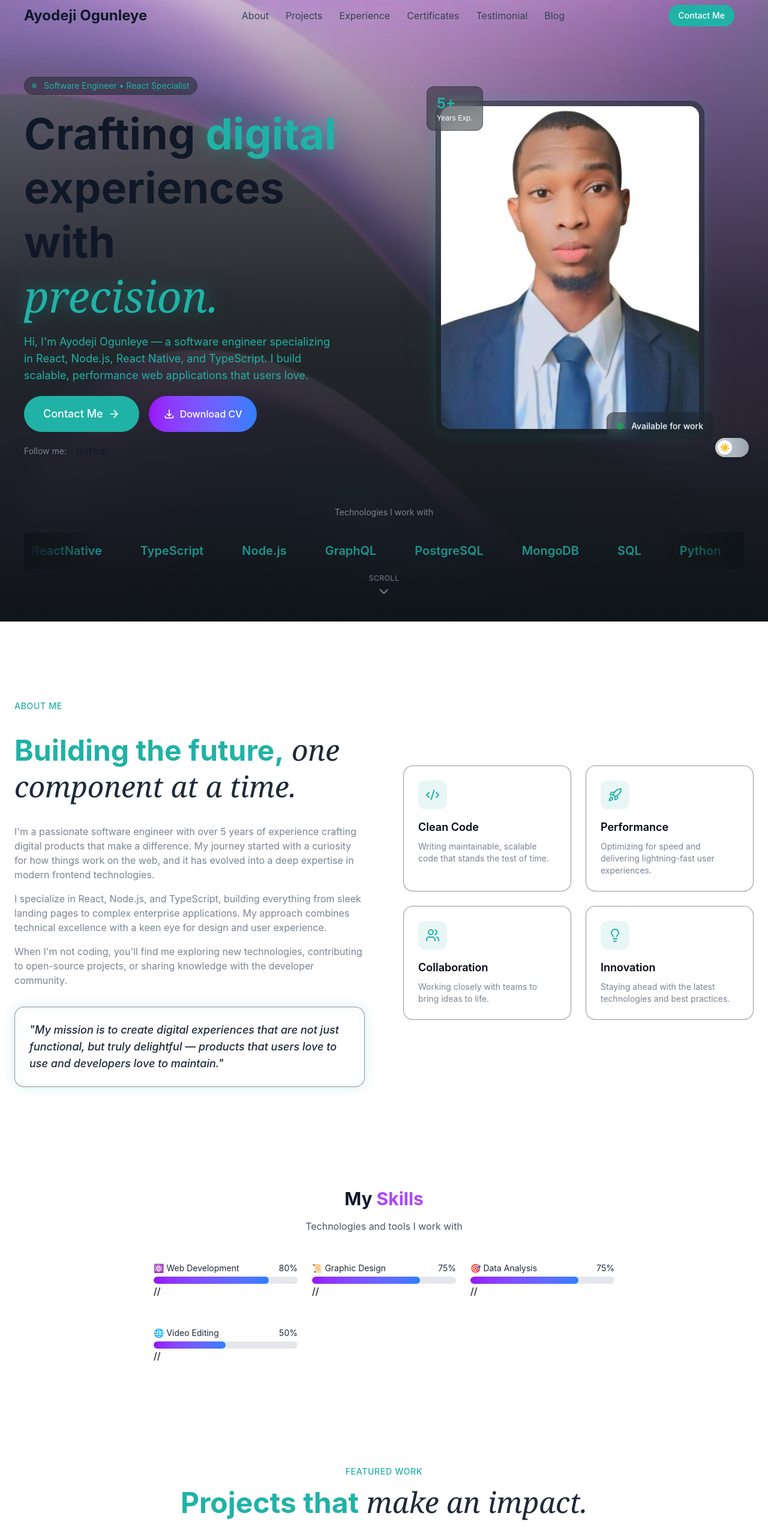
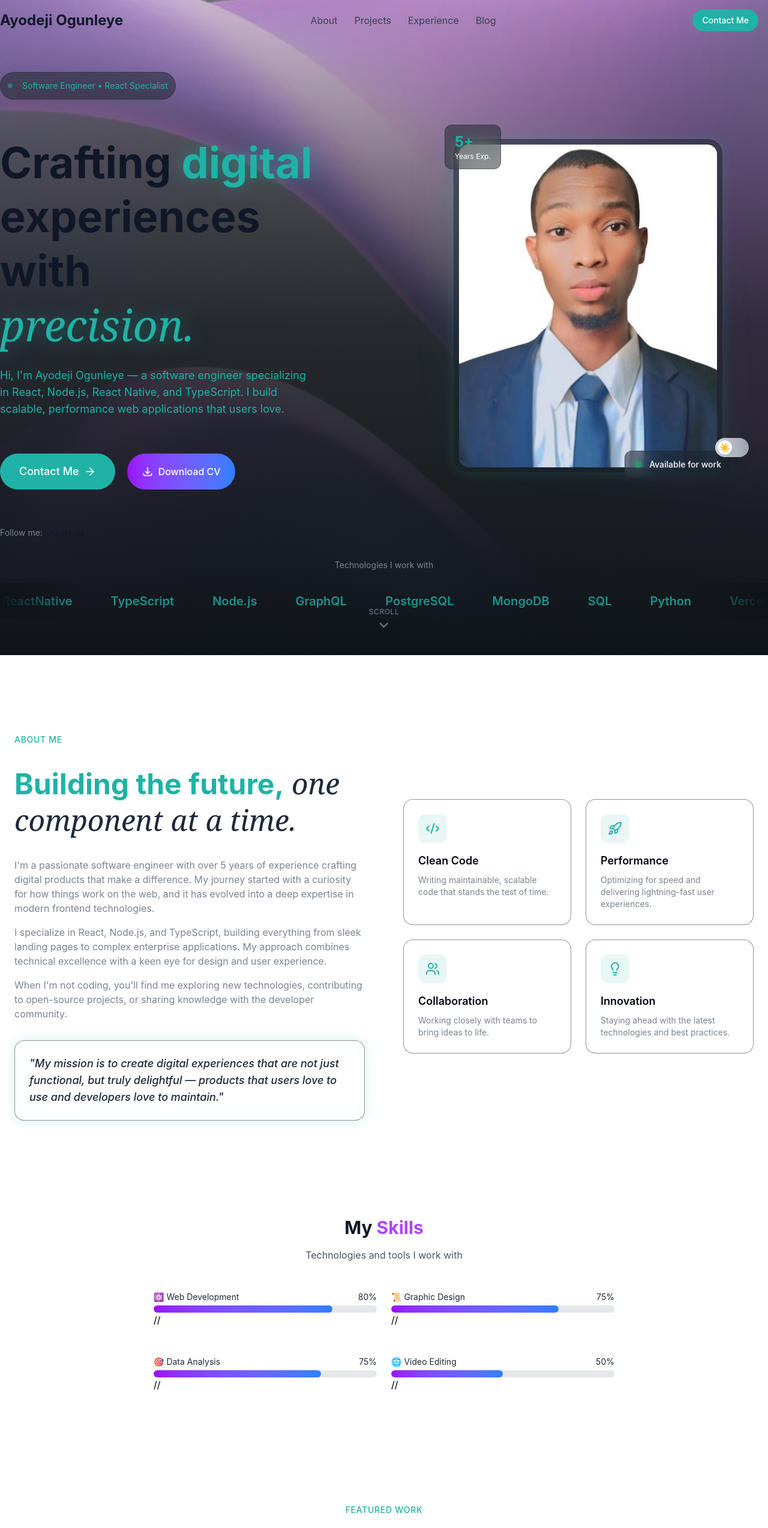
Before and after one commit to Ayonitemi12/portfolio, a React (Vite) app: page / in a window 1280 px wide. Shown: the top 2547 px of the page at 60% size. Built offline with nearby package versions, Linux system fonts and the light colour scheme.

Commit message:
modified

```diff
--- a/src/layout/Navbar.jsx
+++ b/src/layout/Navbar.jsx
@@ -11,8 +11,9 @@ const navLinks =  [
     { id: "about", label: "About", path:'/'},
     { id: "projects", label: "Projects", path:'/'},
     { id: "experience", label: "Experience", path:'/'},
-    { id: "certificates", label: "Certificates", path:'/'},
-    { id: "testimonials", label: "Testimonial", path:'/'},
+    // { id: "certificates", label: "Certificates", path:'/'},
+    // { id: "testimonials", label: "Testimonial", path:'/'},
+    // { id: "contact", label: "contact", path:'/'},
 
 ]
 
@@ -40,7 +41,7 @@ function Navbar() {
         : 'bg-transparent'
       }
     `}>
-      <div className="container mx-auto px-10 py-2 flex justify-between items-center">
+      <div className="container mx-auto px-auto py-4 flex justify-between items-center">
         {/* Logo */}
         <RouterLink to="/" className="text-2xl font-bold text-gray-900 dark:text-white hover:text-primary">
           Ayodeji Ogunleye<span className="text-purple-500"></span>
@@ -80,7 +81,7 @@ function Navbar() {
           </li>
         </ul>
              {/* CTA Button */}
-             <div className="hidden md:block mx-4">
+             <div className="hidden sm:block mx-4">
                    <a href="#contact"> <Button size="sm">Contact Me</Button></a>
              </div>
               {/* Mobile Menu Button */}
--- a/src/sections/Hero.jsx
+++ b/src/sections/Hero.jsx
@@ -50,19 +50,19 @@ function Hero() {
       </div>
 
       {/* Content */}
-      <div className="container mx-auto my-2 px-10 pt-30 pb-20 relative z-10">
-        <div className="grid lg:grid-cols-2 md:grid-cols-2 sm:grid-cols-1 gap-10 items-center">
+      <div className="container mx-auto my-auto px-auto pt-30 pb-15 relative z-10">
+        <div className="grid lg:grid-cols-2 md:grid-cols-1 gap-20 items-center">
           {/* Left Column - Text Content */}
-          <div className="space-y-5">
+          <div className="space-y-15">
             <div className="animate-fade-in">
-              <span className="inline-flex items-center gap-3 px-3 py-1 rounded-full glass text-sm text-primary">
+              <span className="inline-flex items-center gap-4 px-3 py-3 rounded-full glass text-sm text-primary">
                 <span className="w-2 h-2 bg-primary rounded-full animate-pulse" />
                 Software Engineer • React Specialist
               </span>
             </div>
 
             {/* Headline */}
-            <div className="space-y-4">
+            <div className="space-y-6">
               <h1 className="text-5xl md:text-6xl lg:text-7xl font-bold leading-tight animate-fade-in animation-delay-100">
                 Crafting <span className="text-primary glow-text">digital</span>
                 <br />
@@ -80,7 +80,7 @@ function Hero() {
             </div>
 
             {/* CTAs */}
-            <div className="flex flex-wrap gap-4 animate-fade-in animation-delay-300">
+            <div className="flex flex-wrap gap-5 animate-fade-in animation-delay-300">
              <a href="#contact"> <Button size="lg">
                 Contact Me <ArrowRight className="w-5 h-5" />
               </Button>
@@ -150,8 +150,8 @@ function Hero() {
         </div>
 
         {/* Skills Section */}
-        <div className="mt-20 animate-fade-in animation-delay-600">
-          <p className="text-sm text-muted-foreground mb-6 text-center">
+        <div className="mt-8 animate-fade-in animation-delay-600">
+          <p className="text-sm text-muted-foreground mb-5 text-center">
             Technologies I work with
           </p>
           <div className="relative overflow-hidden">
--- a/src/sections/Skills.jsx
+++ b/src/sections/Skills.jsx
@@ -35,7 +35,7 @@ export function Skills() {
   }, []);
 
   return (
-    <section id="skills" className="py-10 px-4 bg-white dark:bg-gray-900">
+    <section id="skills" className="py-8 px-4 bg-white dark:bg-gray-900">
       <div className="container mx-auto max-w-3xl" ref={sectionRef}>
         {/* <FadeIn> */}
           <h2 className="text-3xl font-bold text-center text-gray-900 dark:text-white mb-4">
@@ -46,7 +46,7 @@ export function Skills() {
           </p>
         {/* </FadeIn> */}
 
-        <div className="grid grid-cols-1 md:grid-cols-2 lg:grid-cols-3 gap-6 space-y-6">
+        <div className="grid grid-cols-1 md:grid-cols-2 lg:grid-cols-2 gap-6 space-y-6">
           {skills.map((skill, index) => (
             <FadeIn key={skill.name} delay={index * 0.1}>
               <div>
```
